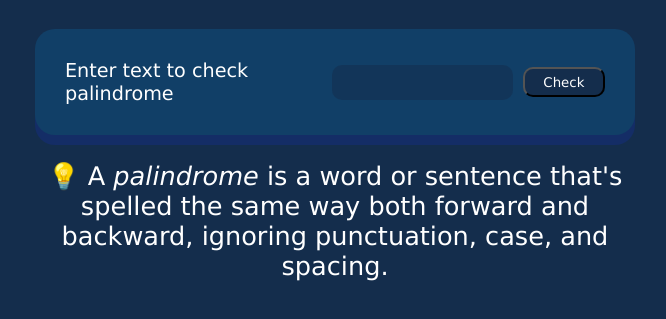
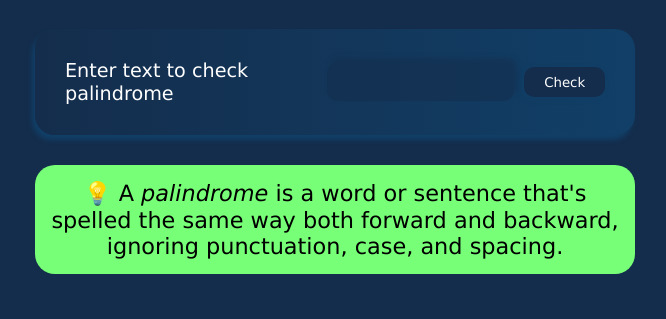
Before and after one commit to mozartdd/palindrome-checker, a plain HTML site: page index.html in a window 1280 px wide. Shown: the part 299-618 px from the top of the page, without its empty margins (305-971 px from the left). Drawn offline with Linux system fonts and the light colour scheme.

Commit message:
added linear grad. shadows.

```diff
--- a/script.js
+++ b/script.js
@@ -11,11 +11,11 @@ button.addEventListener("click", () => {
         let cleanedInput = input.value.replace(/[^a-zA-Z0-9]/g, '').toLowerCase();
 
     if (cleanedInput === cleanedInput.split('').reverse().join('')) {
-        p.textContent = `${input.value}: is a palindrome`;
+        p.textContent = `${input.value} is a palindrome`;
         p.style.color = "#9fffc7";
 
     } else {
-        p.textContent = `${input.value}: is not a palindrome`;
+        p.textContent = `${input.value} is not a palindrome`;
         p.style.color = "red";
     }
     input.value = ""
--- a/style.css
+++ b/style.css
@@ -18,11 +18,10 @@ h1 {
     display: flex;
     justify-content: center;
     align-items: center;
-    background-color: #113f67;
+    background: linear-gradient(90deg, #142d4c, #113f67);
     padding: 30px;
     border-radius: 20px;
-    box-shadow: #142d66 0px 10px;
-
+    box-shadow: #113f67 -3px 5px 5px;
 }
 
 label {
@@ -30,16 +29,14 @@ label {
 }
 
 input {
-    border-bottom: solid 3px #142d4c;
-    border-top: none;
-    border-left: none;
-    border-right: none;
+    border: solid 3px #142d4c;
     background-color: #142d4c;
     color: white;
     height: 30px;
     margin-right: 10px;
     opacity: 0.5;
     border-radius: 10px;
+    box-shadow: #142d4c 3px -5px 5px;
 }
 
 button {
@@ -49,23 +46,30 @@ button {
     background-color: #142d4c;
     color: white;
     font-family: Verdana, Geneva, Tahoma, sans-serif;
+    border: none;
+    box-shadow: #113f67 -2px 2px 5px;
 }
 
 button:hover {
     cursor: pointer;
 }
 
-body {
-
+#result {
+    margin-top: 30px;
+    font-size: 1.4rem;
 }
 
 .info {
-
+    margin-top: 30px;
+    background-color: #77ff77;
+    border-radius: 20px;
 }
 
 #info-text {
     text-align: center;
-    font-size: 1.6rem;
+    font-size: 1.4rem;
+    color: black;
+    padding: 15px;
 }
 
 @media (max-width: 600px) {
```
